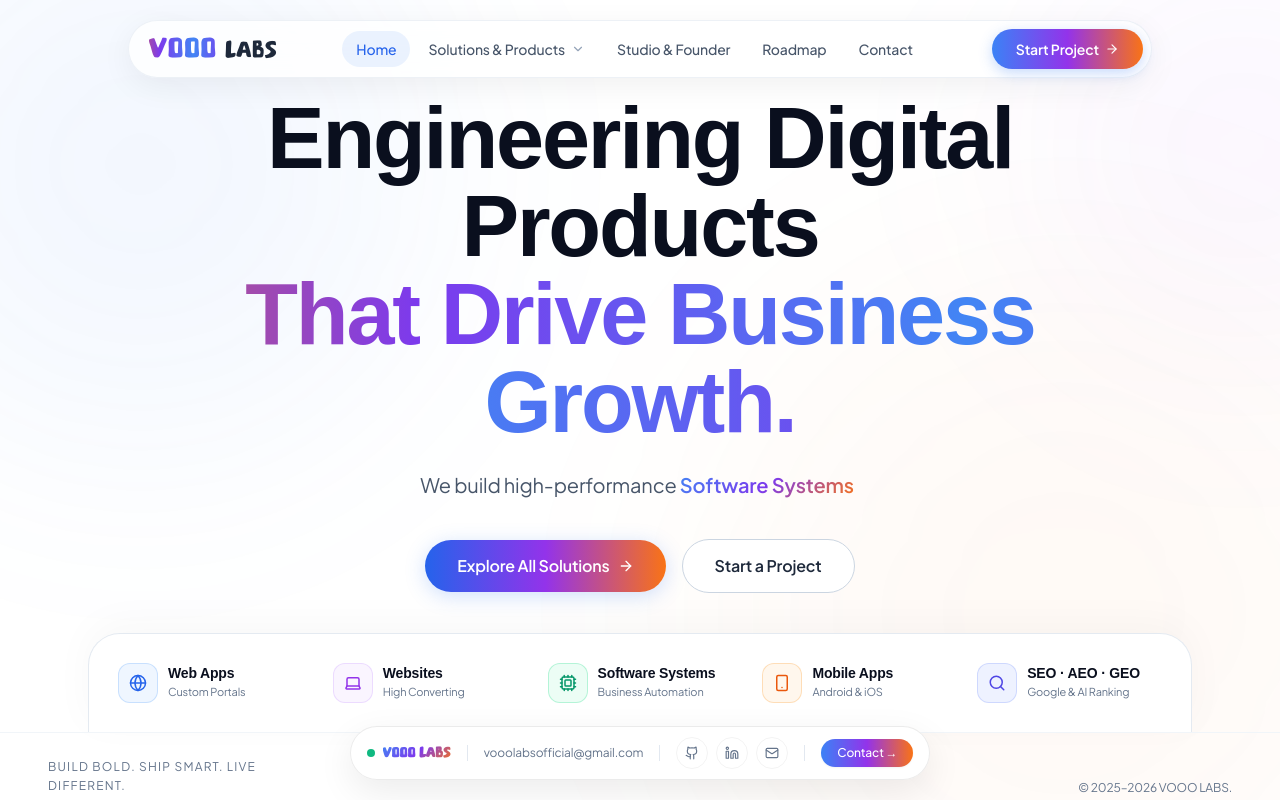
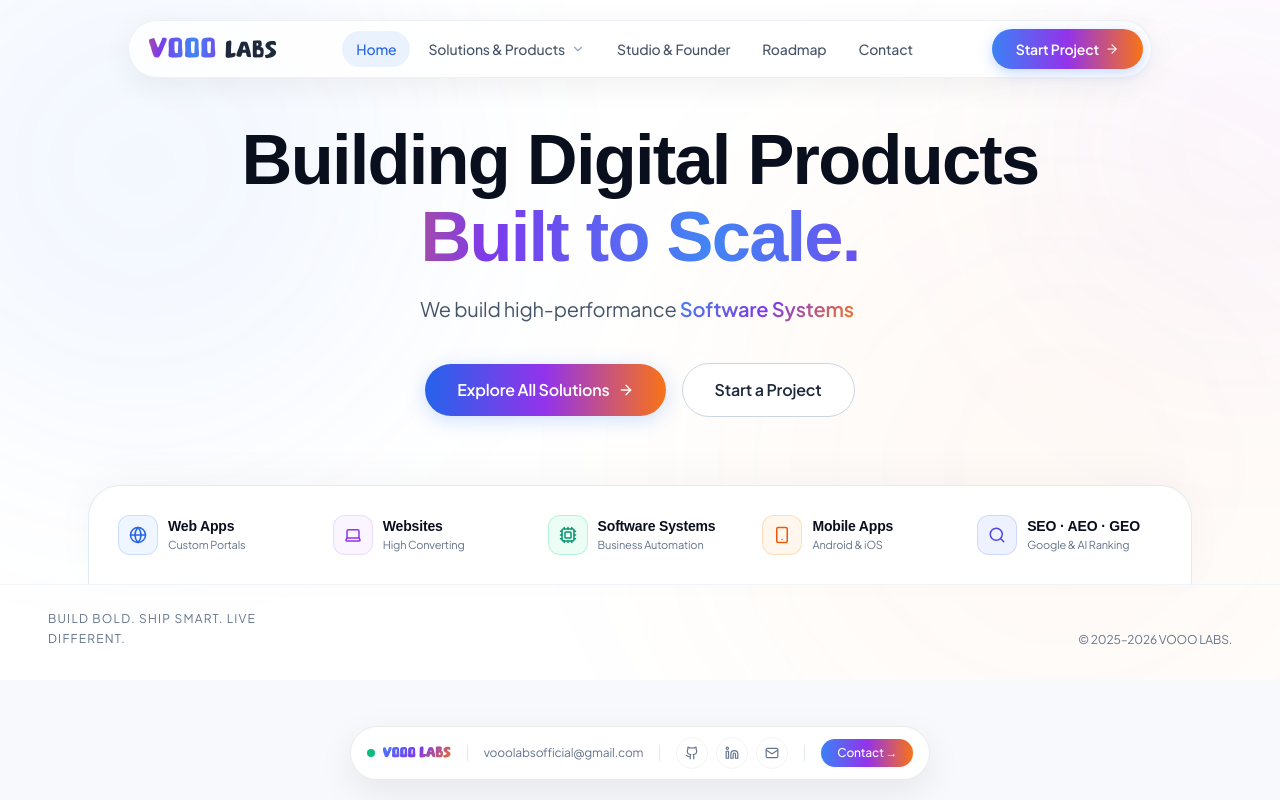
Before and after one commit to vooolabsofficial-sys/vooolabs-website, a React (Vite) app: page / in a window 1280 px wide. Shown: the top 800 px of the page. Built offline with nearby package versions, Linux system fonts and the light colour scheme; a web font is replaced by a local one.

Commit message:
refactor: shorten and modernize hero headline to 'Building Digital Products Built to Scale.'

```diff
--- a/src/components/home/Slide1_Hero.tsx
+++ b/src/components/home/Slide1_Hero.tsx
@@ -66,9 +66,9 @@ export default function Slide1_Hero() {
 
         {/* HEADING */}
         <FadeIn delay={0.05} y={30}>
-          <h1 className="font-clash text-[9.5vw] sm:text-[6.2vw] md:text-[5.4rem] font-bold text-[#0A0F1E] leading-[1.02] tracking-tight mb-6">
-            Engineering Digital Products <br />
-            <span className="shimmer-text">That Drive Business Growth.</span>
+          <h1 className="font-clash text-[8.5vw] sm:text-[5.2vw] md:text-[4.4rem] font-bold text-[#0A0F1E] leading-[1.08] tracking-tight mb-5">
+            Building Digital Products <br />
+            <span className="shimmer-text">Built to Scale.</span>
           </h1>
         </FadeIn>
 
```
